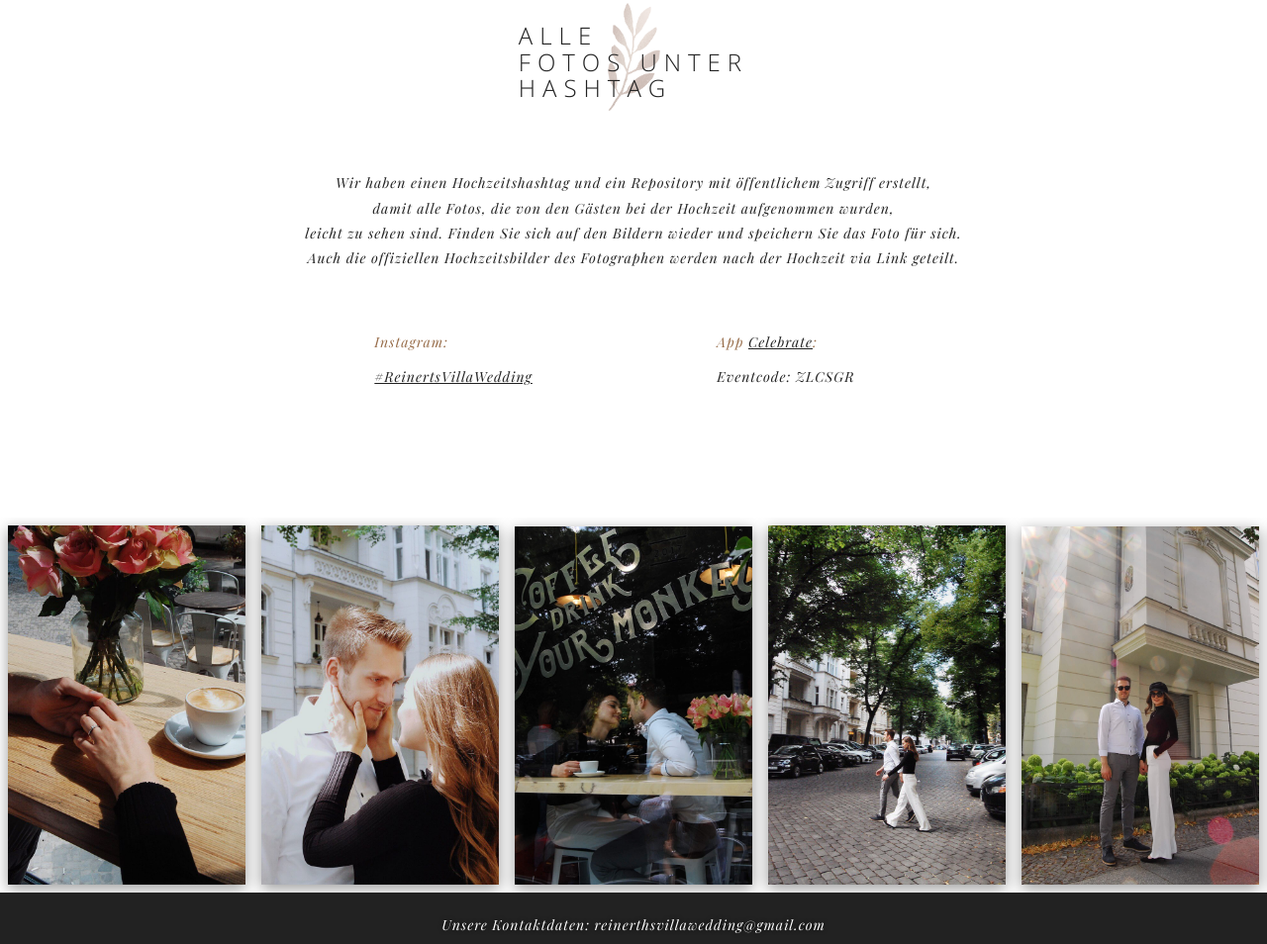
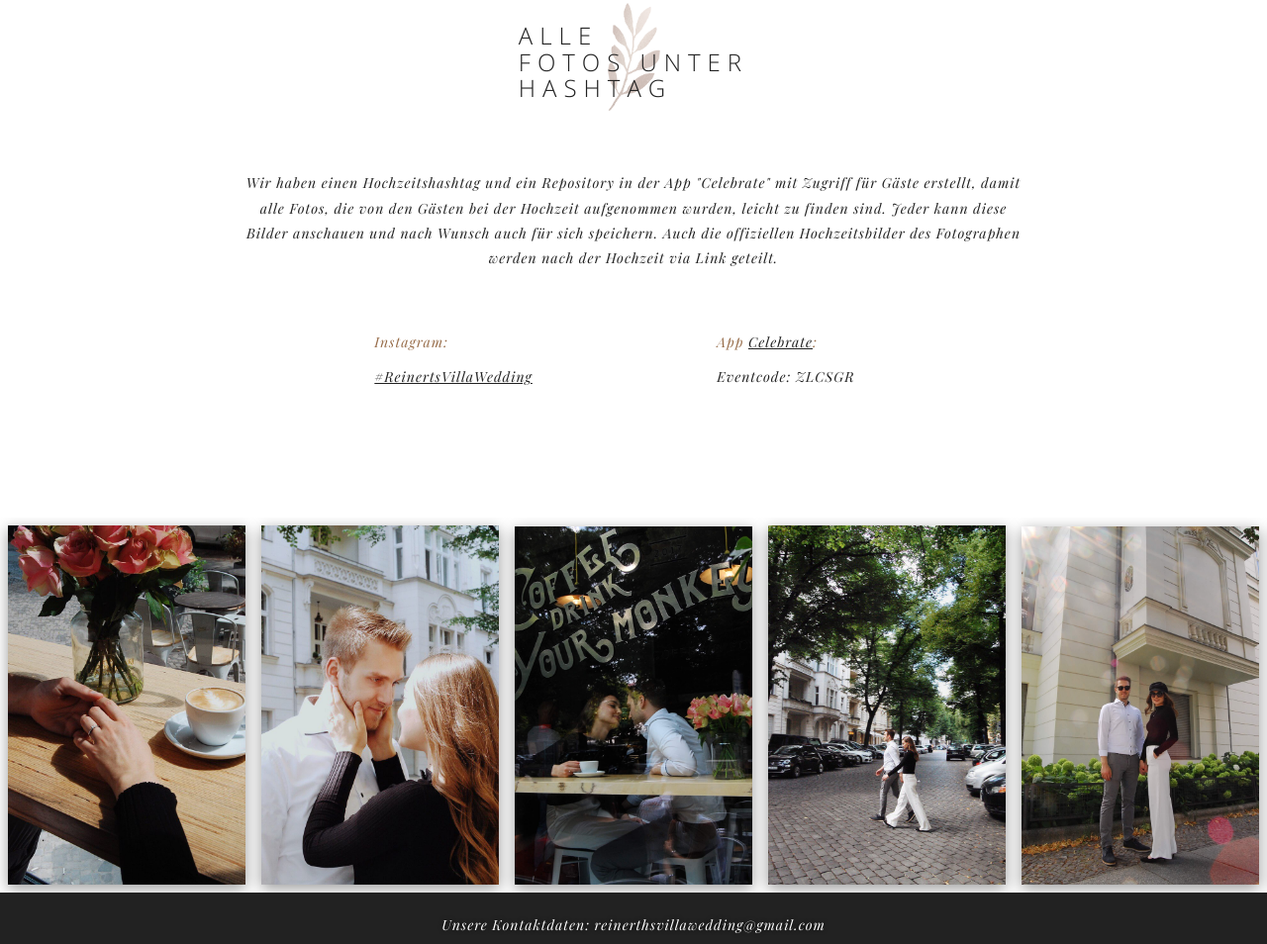
Before and after one commit to IrinaZiborova/weddingseite.github.io, a plain HTML site: page index.html in a window 1280 px wide. Shown: the part 5169-6123 px from the top of the page at 99% size. Drawn offline with nearby package versions, Linux system fonts and the light colour scheme.

Commit message:
meta tag robot

```diff
--- a/index.html
+++ b/index.html
@@ -3,6 +3,7 @@
 <head>
 	<meta charset="utf-8">
     <meta name="viewport" content="width=device-width, initial-scale=1">
+    <meta name="robots" content="noindex">
 
 	<title>Reinerths Villa Wedding</title>
 	<link rel="stylesheet" type="text/css" href="css/bootstrap.min.css">
@@ -222,8 +223,7 @@ Your browser does not support the video tag.
         <h3>ALLE<br>FOTOS UNTER<br> HASHTAG</h3>
       </div>
       <p class="centered-text mb-60">
-        Wir haben einen Hochzeitshashtag und ein Repository mit öffentlichem Zugriff erstellt,<br> damit alle Fotos, die von den Gästen bei der Hochzeit aufgenommen wurden,<br> leicht zu sehen sind. Finden Sie sich auf den Bildern wieder und speichern Sie das Foto für sich.<br>
-        Auch die offiziellen Hochzeitsbilder des Fotographen werden nach der Hochzeit via Link geteilt.
+        Wir haben einen Hochzeitshashtag und ein Repository in der App "Celebrate" mit Zugriff für Gäste erstellt, damit alle Fotos, die von den Gästen bei der Hochzeit aufgenommen wurden, leicht zu finden sind. Jeder kann diese Bilder anschauen und nach Wunsch auch für sich speichern. Auch die offiziellen Hochzeitsbilder des Fotographen werden nach der Hochzeit via Link geteilt.
       </p>
       <div class="row mb-60">
         <div class="col-12 col-sm-5 col-sm-offset-2 mb-mob-60">
```
Also changed, not shown: russian.html (+1 -0 lines).
